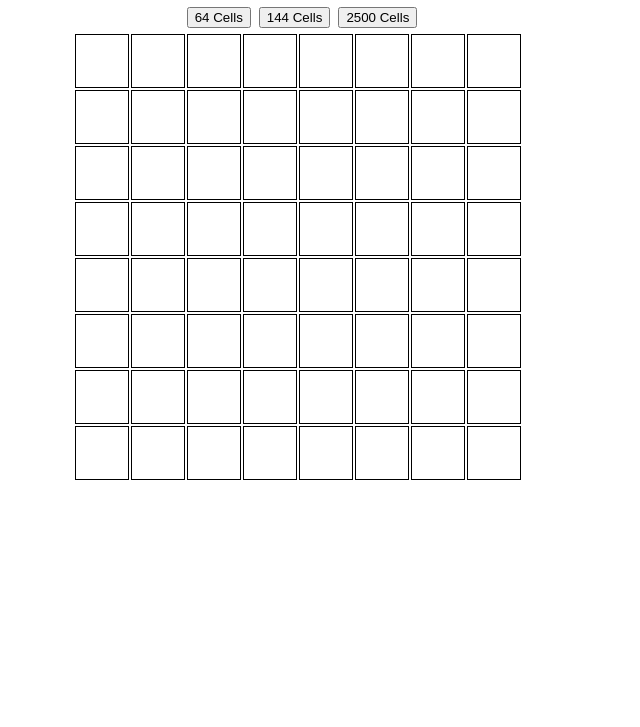
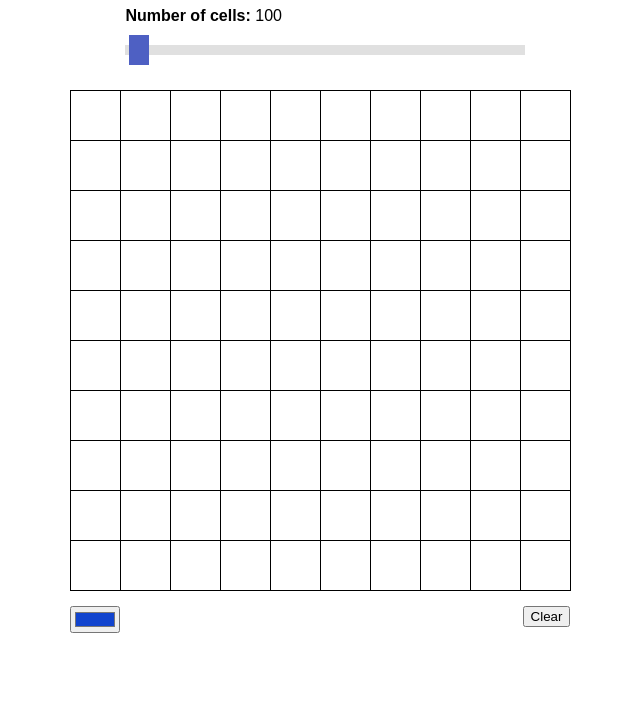
Before and after one commit to rypmaloney/sketch, a plain HTML site: page index.html in a window 1280 px wide. Shown: the part 73-800 px from the top of the page, without its empty margins (342-982 px from the left). Drawn offline with Linux system fonts and the light colour scheme.

Commit message:
Complete overhaul. Did it the smart way instead of the dumb way.

```diff
--- a/index.html
+++ b/index.html
@@ -1,32 +1,40 @@
 <!doctype html>
 
 <html lang="en">
+
 <head>
     <meta charset="utf-8">
 
     <title>Etch-a-sketch</title>
     <meta name="description" content="Etch-a-sketch like game">
-  <meta name="author" content="SitePoint">
 
     <link rel="stylesheet" href="style.css">
 
 </head>
 
 <body>
+
+
+    <div id='wrapper'>
         <h1> Etch-a-sketch</h1>
-    <div id='controls-container'>
-    <button id='btn64'>64 Cells</button>
-    <button id='btn144'>144 Cells</button>
-    <button id='btn2500'>2500 Cells</button>
+        <div id='slider-container'>
+            <p><strong>Number of cells:</strong> <span id="currentSlider"></span></p>
+            <input type='range' min='1' max='10000' value='100' class='slider' id='sliderRange'>
+
         </div>
-    <div id=full>
+
             <div id="grid-container">
 
             </div>
-    </div>
 
 
+        <div id='color-controls'>
 
+
+            <input type='color' id=colorOne name='color1' value='#1144ce'>
+            <button id='clear'>Clear</button>
+
+        </div>
+    </div>
     <script src="scripts.js"></script>
-</body>
-</html>
+</body></html>
--- a/scripts.js
+++ b/scripts.js
@@ -1,93 +1,77 @@
 const container = document.querySelector('#grid-container');
-let rows = document.getElementsByClassName('rows');
-let boxes = document.getElementsByClassName('cells');
+const clear = document.querySelector('#clear');
+
+let slider = document.getElementById('sliderRange');
+let currentSlider = document.getElementById('currentSlider');
+
+clear.addEventListener('click', clearGrid)
 
 
 
-let cellSelection = 64;
-createGrid(cellSelection)
+//Makes initial grid
+let cellsNum = 100;
+makeGrid(100)
 
+
+//SLIDER: updates slider number, removes previous grid, add news grid with slider.value
+currentSlider.innerHTML = slider.value;
+slider.oninput = function () {
+    currentSlider.innerHTML = slider.value;
+    removeAllChildNodes(container)
+    makeGrid(slider.value)
+
+}
+
+
+
+
+
+
+// ******** FUNCTIONS ********* //
+
+function makeGrid(cellsNum) {
+    //Changes the CSS variable for the number of columns and rows
+    let columnsRows = Math.round(Math.sqrt(cellsNum));
+    document.querySelector(':root').style.setProperty('--column-row', columnsRows);
+    //creates the individual cell divs - runs function with event listener
+    for (i = 0; i < cellsNum; i++) {
+        let cell = document.createElement('div');
+        cell.classList.add('item');
+        container.appendChild(cell);
+        //add event listener to each cell
+        cell.addEventListener('mouseover', function (e) {
+            boxEffect(e)
+        });
+
+    }
+
+
+
+}
+
+//What happens when you event
+function boxEffect(e) {
+    let colorOne = document.getElementById('colorOne').value;
+    document.querySelector(':root').style.setProperty('--color-one', colorOne);
+    //Change class to hover
+    e.target.classList.add('buttonOneColor');
+}
+
+
+
+//REMOVE PREVIOUS GRID
 function removeAllChildNodes(parent) {
     while (parent.firstChild) {
         parent.removeChild(parent.firstChild);
     }
 }
 
+// CLEAR CLASSES - button color one
 
-document.getElementById('btn64').onclick = function () {
-    removeAllChildNodes(container);
-    createGrid(64);
-};
-
-document.getElementById('btn144').onclick = function () {
-    removeAllChildNodes(container);
-    createGrid(144);
-};
-
-document.getElementById('btn2500').onclick = function () {
-    removeAllChildNodes(container);
-    createGrid(2500);
-};
-
-
-let colorArray = ['red', 'yellow', 'blue', 'purple', 'green', 'pink', 'magenta'];
-
-
-//What happens when you mouseover
-function boxEffect(e) {
-
-    //Change background to random color from colorArray
-    /*
-    let num = Math.floor(Math.random() * 6);
-    e.target.style.backgroundColor = colorArray[num];
-    */
-
-    //Change class to hover, remove after 1000ms
-    e.target.classList.add('hovered');
-    setTimeout(function () {
-        e.target.classList.remove('hovered');
-    }, 1000)
+function clearGrid() {
+    let active = document.querySelectorAll('.buttonOneColor');
+    active.forEach(function (element) {
+        element.classList.remove("buttonOneColor");
+    });
 
 }
-
-//create the final grid of cells
-function createGrid(cellSelection) {
-    let numberOfRows = Math.sqrt(cellSelection);
-    let cellsPerRow = cellSelection / numberOfRows;
-
-    createRows(numberOfRows);
-    createCells(cellsPerRow);
-
-}
-
-//creates rows for individual grid cells to sit in
-function createRows(rowNum) {
-    for (let i = 0; i < rowNum; i++) {
-        let row = document.createElement('div');
-        row.classList.add('rows');
-        container.appendChild(row);
-    }
-}
-
-//creates individual grid cells
-function createCells(cellNum) {
-    for (let i = 0; i < rows.length; i++) {
-        for (let j = 0; j < cellNum; j++) {
-            let cell = document.createElement('div');
-            //add event listener to each cell
-            cell.addEventListener('mouseover', function (e) {
-                boxEffect(e)
-            });
-            rows[j].appendChild(cell);
-
-            if (cellNum === 8) {
-                cell.classList.add('cells64');
-            } else if (cellNum === 12) {
-                cell.classList.add('cells144');
-            } else if (cellNum === 50) {
-                cell.classList.add('cells2500');
-            }
-        }
-
-    }
-}
--- a/style.css
+++ b/style.css
@@ -1,77 +1,103 @@
-.rows {
-    font-size: 0;
-
-
-}
-#controls-container{
-    display: flex;
-    justify-content: center;
-    margin: 5px;
-}
-
-h1 {
-  text-align: center;
+:root {
+    --column-row: 2;
+    --color-one: #1144ce;
 
 }
 
-button {
-    margin-left: 8px;
+
+html{
+    font-family: sans-serif;
+}
+h1{
+    text-align: center;
+}
+p {
+    margin-left: 50px;
+    font-weight: 400;
+}
+#wrapper {
+    width:515px;
+    margin-left: 32%
 }
 
-#full{
-    display: flex;
-    justify-content: center;
-    margin-top: em;
+
+
+
+
+
+/* GRID */
+
+#grid-container {
+    display: grid;
+    grid-template-columns: repeat(var(--column-row), 1fr);
+    grid-template-rows: repeat(var(--column-row), 1fr);
+    width: 500px;
+    height: 500px;
 
 
 }
 
-#grid-container {
+.item {
+    border: 1px solid black;
+    margin: 0 -1px -1px 0;
+}
 
+.hovered {
+    background-color: blue;
+}
 
+/* SLIDER */
+
+#slider-container {
+    width: 500px;
+
+    margin: 5px;
 
 }
 
-.cells64 {
-    font-size: 0px;
-    border: 1px solid black;
-    min-width: 52px;
-    min-height: 52px;
-    display: inline-block;
-    margin: 1px;
+.slider {
+    -webkit-appearance: none;
+    /* Override default CSS styles */
+    appearance: none;
+    margin-left: 50px;
+    margin-bottom: 30px;
+    width: 400px;
+    /* Full-width */
+    height: 10px;
+    /* Specified height */
+    background: #d3d3d3;
+    /* Grey background */
+    opacity: 0.7;
+    /* Set transparency (for mouse-over effects on hover) */
+    -webkit-transition: .2s;
+    /* 0.2 seconds transition on hover */
+    transition: opacity .2s;
+}
+
+.slider::-webkit-slider-thumb {
+    -webkit-appearance: none;
+    /* Override default look */
+    appearance: none;
+    width: 20px;
+    /* Set a specific slider handle width */
+    height: 30px;
+    /* Slider handle height */
+    background: #041eaa;
+    /* Green background */
+    cursor: pointer;
+    /* Cursor on hover */
+}
+
+#color-controls {
+    margin-top: 1em;
+    width: 500px;
 
 }
-
-.cells144 {
-    font-size: 0px;
-    border: 1px solid gray;
-    min-width: 34px;
-    min-height: 34px;
-    display: inline-block;
-    margin: 1px ;
-    padding: 0px ;
+#clear{
+    float: right;
 }
 
-.cells2500 {
-    font-size: 0px;
-    border: 1px solid black;
-    font-size: 0px;
-    min-width: 7px;
-    min-height: 7px;
-    display: inline-block;
-    margin: 0px;
+.buttonOneColor{
+    background-color: var(--color-one)
 
 }
-
-
-.hovered {
-    background-color: #000000;
-}
-
-.red {
-    background-color: #fc0000;
-}
-
-.green {
-    background-color: #2bff05;
-}
```
Lines whose indentation alone changed are shown as unchanged.
